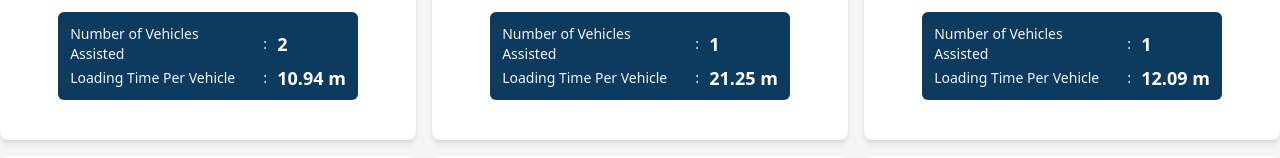
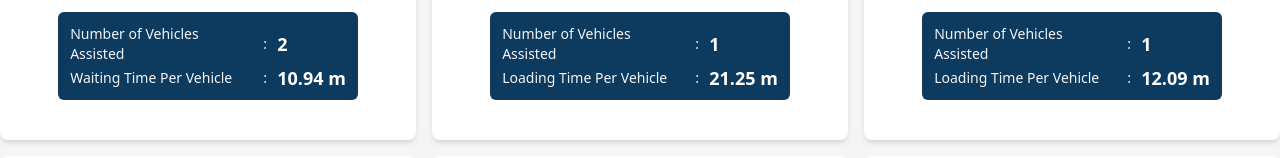
Before and after one commit to FaizulHassan-Rhine/parking-automation, a React (Create React App) app: page /page-two in a window 1280 px wide. Shown: the part 368-526 px from the top of the page. Built offline with nearby package versions, Linux system fonts and the light colour scheme.

Commit message:
add some changes

```diff
--- a/src/components/AdminPageTwo/AdminPageTwoV3.js
+++ b/src/components/AdminPageTwo/AdminPageTwoV3.js
@@ -81,7 +81,7 @@ const AdminPageTwoV3 = () => {
                                         <h2 className="text-xl font-bold group-hover:text-gray-100">{item.location}</h2>
                                         <div className='text-sm text-center text-gray-100 bg-par-blue-dark group-hover:bg-white p-3 rounded-md gap-1 group-hover:text-gray-700 flex flex-col'>
                                             <div className='grid grid-cols-[181px_2px_auto] items-center gap-3 text-left'><span>Number of Vehicles Assisted</span><span> : </span> <span className='text-lg font-bold text-white group-hover:text-par-blue-dark leading-[0px]'>{countStockLocation(`${item.location}`, "Completed")}</span></div>
-                                            <div className='grid grid-cols-[181px_2px_auto] items-center gap-3 text-left'><span>Loading Time Per Vehicle</span><span> : </span> <span className='text-lg font-bold text-white group-hover:text-par-blue-dark  leading-[0px]'>{avarageLoadTime(`${item.location}`)} m</span></div>
+                                            <div className='grid grid-cols-[181px_2px_auto] items-center gap-3 text-left'><span> {item.location.toLowerCase() === "parking" ?"Waiting":"Loading"} Time Per Vehicle</span><span> : </span> <span className='text-lg font-bold text-white group-hover:text-par-blue-dark  leading-[0px]'>{avarageLoadTime(`${item.location}`)} m</span></div>
                                         </div>
                                     </div>
                                 </Link>
--- a/src/components/AdminStockFile/AdminStockFile.js
+++ b/src/components/AdminStockFile/AdminStockFile.js
@@ -52,7 +52,7 @@ const AdminStockFile = () => {
             <div>
                 <div className="container mx-auto pt-4">
 
-                    <h2 className="mb-10 text-3xl text-center pt-6 uppercase font-extrabold">Stock file upload detail</h2>
+                    <h2 className="mb-10 text-3xl text-center pt-6 uppercase font-extrabold">Exel file upload-Stock Details</h2>
                     <div className='max-w-md mx-auto'>
 
                     </div>
--- a/src/components/DataTable/DataTable.js
+++ b/src/components/DataTable/DataTable.js
@@ -64,10 +64,12 @@ const DataTable = ({ vehicle = [] }) => {
 
                 <>
                     <div className="container mx-auto px-3 md:px-0 ">
+                        <div className=' xl:w-[900px] mx-auto '>
                         <div className='flex justify-end mb-4'>
                             <div className='flex items-center justify-center cursor-pointer  p-2 gap-2 bg-blue-400 rounded-full'>
                                 <p onClick={handlePrintWindow} className='text-white text-xl'><FaPrint /></p>
                             </div>
+                        </div>
                         </div>
                         <div className="mx-auto rounded-lg ">
                             {/* <h2 className='printViewTitle invisible h-0'>Queue Details</h2> */}
--- a/src/components/Form/AdminForm.js
+++ b/src/components/Form/AdminForm.js
@@ -17,7 +17,7 @@ const AdminForm = () => {
                 <div className='container mx-auto'>
                     <div className='flex flex-col'>
                         <div className='flex justify-center pt-3'>
-                            <h1 className='text-3xl font-bold uppercase'>Admin Form</h1>
+                            <h1 className='text-3xl font-bold uppercase'>Manual Stock Entry</h1>
                         </div>
                     </div>
                     <div className='flex flex-col items-center'>
```
